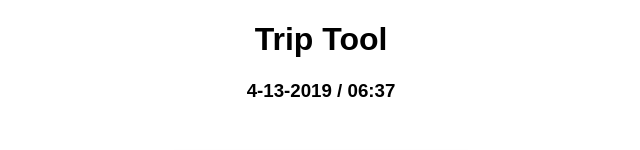
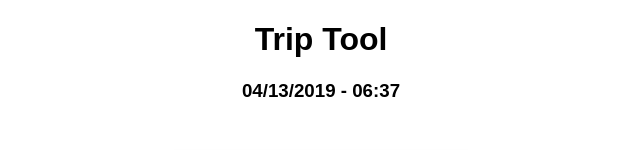
Before and after one commit to ricascencio/TripTool, a React (Create React App) app: page / in a window 1280 px wide. Shown: the top 150 px of the page, without its empty margins (319-959 px from the left). Built offline with nearby package versions, Linux system fonts and the light colour scheme.

Commit message:
fix date

```diff
--- a/src/App.js
+++ b/src/App.js
@@ -20,7 +20,7 @@ class App extends Component {
         hours: 0,
         minutes: 0,
         seconds: 0,
-        targetDate: '4-13-2019',
+        targetDate: '04/13/2019',
         targetHours: '06',
         targetMinutes: '37'
     },
@@ -66,7 +66,7 @@ class App extends Component {
       <div className="App">
         <h1>Trip Tool</h1>
         <div>
-          <h3>{this.state.countdown.targetDate}&nbsp;/&nbsp;{this.state.countdown.targetHours}:{this.state.countdown.targetMinutes}</h3>
+          <h3>{this.state.countdown.targetDate}&nbsp;-&nbsp;{this.state.countdown.targetHours}:{this.state.countdown.targetMinutes}</h3>
           <Countdown
             days={this.state.countdown.days}
             hours={this.state.countdown.hours}
```
